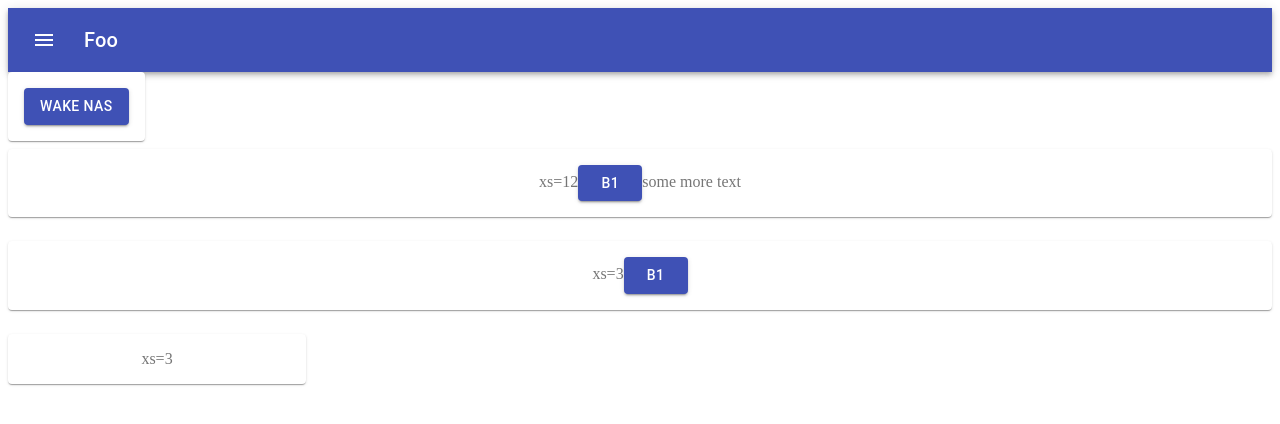
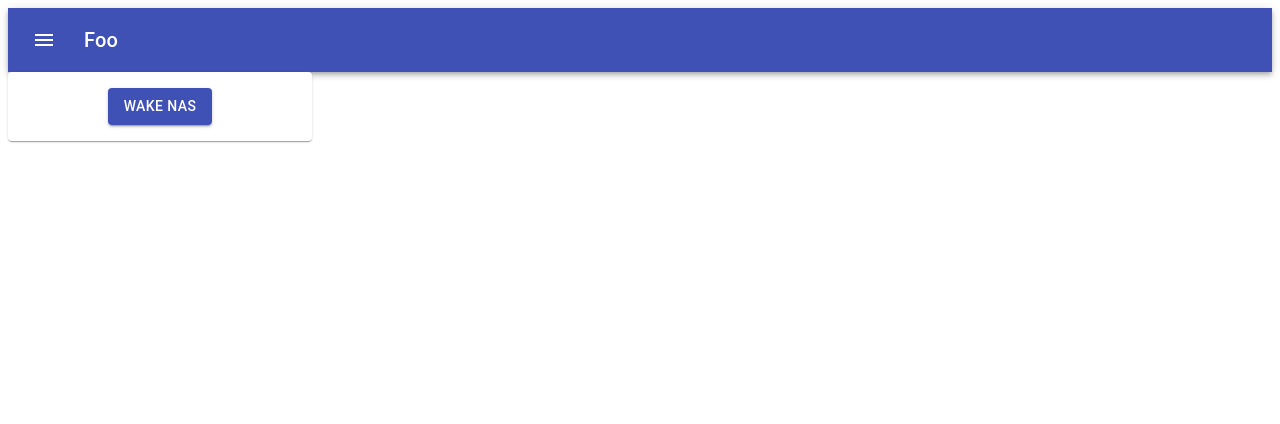
Before and after one commit to hikerrobot/smart_ui, a React (Create React App) app in the folder src/: page / in a window 1280 px wide. Shown: the top 424 px of the page. Built offline with nearby package versions, Linux system fonts and the light colour scheme; the HTML template or start-up script is replaced by a standard one.

Commit message:
Removed unused components. Tidied code.

```diff
--- a/src/app.js
+++ b/src/App.tsx
@@ -1,14 +1,14 @@
 import React from "react";
 
 import ButtonAppBar from "./ButtonAppBar";
-import Demo from "./demo";
+import Landing from "./Landing";
 
 export default function App() {
   return (
     <div>
       <ButtonAppBar />
       <header>
-        <Demo />
+        <Landing />
       </header>
     </div>
   );
--- a/src/demo.tsx
+++ b/src/Landing.tsx
@@ -29,15 +29,13 @@ async function wakeNas() {
 
 }
 
-
-
 export default function CenteredGrid() {
   const classes = useStyles();
 
   return (
     <div className={classes.root}>
       <Grid container spacing={2}>
-        <Grid item>
+        <Grid item xs={3}>
           <Paper className={classes.paper}>
             <Button variant="contained" color="primary" onClick={wakeNas}  >
               wake nas
@@ -45,41 +43,6 @@ export default function CenteredGrid() {
           </Paper>
         </Grid>
       </Grid>
-      <Grid container spacing={3}>
-        <Grid item xs={12}>
-          <Paper className={classes.paper}>
-            xs=12
-            <Button variant="contained" color="primary">
-              b1
-            </Button>
-            <span>some more text</span>
-          </Paper>
-        </Grid>
-        {/* <Grid item xs={6}>
-          <Paper className={classes.paper}>textxs=6</Paper>
-        </Grid>
-        <Grid item xs={6}>
-          <Paper className={classes.paper}>xs=6</Paper>
-        </Grid>
-        <Grid item xs={3}>
-          <Paper className={classes.paper}>a lot of text xs=3</Paper>
-        </Grid>
-        <Grid item xs={3}>
-          <Paper className={classes.paper}>xs=3</Paper>
-        </Grid> */}
-
-        <Grid item xs={12}>
-          <Paper className={classes.paper}>
-            xs=3
-            <Button variant="contained" color="primary">
-              b1
-            </Button>
-          </Paper>
-        </Grid>
-        <Grid item xs={3}>
-          <Paper className={classes.paper}>xs=3</Paper>
-        </Grid>
-      </Grid>
     </div>
   );
 }
--- a/src/index.tsx
+++ b/src/index.tsx
@@ -1,7 +1,5 @@
 import React from "react";
 import ReactDOM from "react-dom";
-import Demo from "./demo";
-import App from "./app";
+import App from "./App";
 
-// ReactDOM.render(<Demo />, document.querySelector('#root'));
 ReactDOM.render(<App />, document.querySelector("#root"));
```
Also changed, not shown: 1 other file (tests, documents, lock files or other folders).
